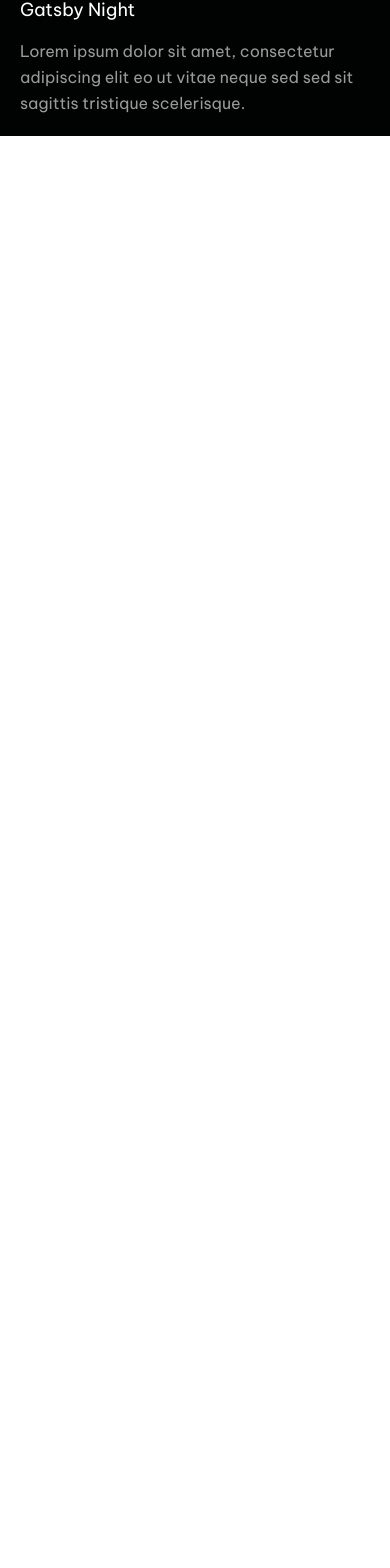
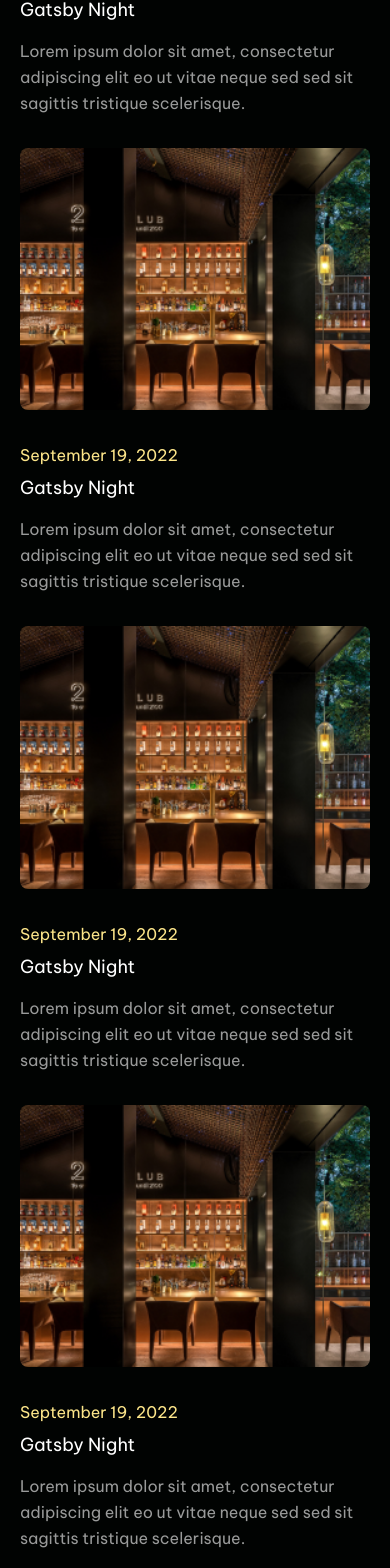
Before and after one commit to x-career18/HDrestaurant, a React (Vite) app in the folder client/: page /restaurants in a window 390 px wide. Shown: the part 1371-2939 px from the top of the page. Before the commit the page ends 1507 px from the top, so only its background shows below. Built offline with nearby package versions, Linux system fonts and the light colour scheme; a web font is replaced by a local one.

Commit message:
added responsive design

```diff
--- a/client/src/pages/restaurants/Restaurants.jsx
+++ b/client/src/pages/restaurants/Restaurants.jsx
@@ -108,7 +108,96 @@ const Restaurants = () => {
                 </div>
               </div>
             </div>
-
+            <div
+              className="Content w-full md:w-[600px] cursor-pointer"
+              onClick={() => {
+                navigate("/menu");
+              }}
+            >
+              <div className="w-full flex flex-col items-start md:flex-row md:inline-flex md:items-center gap-8">
+                <div className="ContentImg">
+                  <img
+                    className="w-96 md:w-[700px] rounded-lg"
+                    src="./src/assets/rest-event-1.png"
+                    alt="restaurant"
+                  />
+                </div>
+                <div className="Content flex-col justify-start items-start gap-2 inline-flex">
+                  <div className="flex-col justify-start items-start flex">
+                    <div className="text-amber-200 text-base font-normal font-beVietnam leading-relaxed">
+                      September 19, 2022
+                    </div>
+                    <div className="text-white text-lg font-normal font-beVietnam leading-10">
+                      Gatsby Night
+                    </div>
+                  </div>
+                  <div className="ContentText self-stretch opacity-60 text-white text-base font-normal font-beVietnam leading-relaxed">
+                    Lorem ipsum dolor sit amet, consectetur adipiscing elit eo
+                    ut vitae neque sed sed sit sagittis tristique scelerisque.
+                  </div>
+                </div>
+              </div>
+            </div>
+            <div
+              className="Content w-full md:w-[600px] cursor-pointer"
+              onClick={() => {
+                navigate("/menu");
+              }}
+            >
+              <div className="w-full flex flex-col items-start md:flex-row md:inline-flex md:items-center gap-8">
+                <div className="ContentImg">
+                  <img
+                    className="w-96 md:w-[700px] rounded-lg"
+                    src="./src/assets/rest-event-1.png"
+                    alt="restaurant"
+                  />
+                </div>
+                <div className="Content flex-col justify-start items-start gap-2 inline-flex">
+                  <div className="flex-col justify-start items-start flex">
+                    <div className="text-amber-200 text-base font-normal font-beVietnam leading-relaxed">
+                      September 19, 2022
+                    </div>
+                    <div className="text-white text-lg font-normal font-beVietnam leading-10">
+                      Gatsby Night
+                    </div>
+                  </div>
+                  <div className="ContentText self-stretch opacity-60 text-white text-base font-normal font-beVietnam leading-relaxed">
+                    Lorem ipsum dolor sit amet, consectetur adipiscing elit eo
+                    ut vitae neque sed sed sit sagittis tristique scelerisque.
+                  </div>
+                </div>
+              </div>
+            </div>
+            <div
+              className="Content w-full md:w-[600px] cursor-pointer"
+              onClick={() => {
+                navigate("/menu");
+              }}
+            >
+              <div className="w-full flex flex-col items-start md:flex-row md:inline-flex md:items-center gap-8">
+                <div className="ContentImg">
+                  <img
+                    className="w-96 md:w-[700px] rounded-lg"
+                    src="./src/assets/rest-event-1.png"
+                    alt="restaurant"
+                  />
+                </div>
+                <div className="Content flex-col justify-start items-start gap-2 inline-flex">
+                  <div className="flex-col justify-start items-start flex">
+                    <div className="text-amber-200 text-base font-normal font-beVietnam leading-relaxed">
+                      September 19, 2022
+                    </div>
+                    <div className="text-white text-lg font-normal font-beVietnam leading-10">
+                      Gatsby Night
+                    </div>
+                  </div>
+                  <div className="ContentText self-stretch opacity-60 text-white text-base font-normal font-beVietnam leading-relaxed">
+                    Lorem ipsum dolor sit amet, consectetur adipiscing elit eo
+                    ut vitae neque sed sed sit sagittis tristique scelerisque.
+                  </div>
+                </div>
+              </div>
+            </div>
 
           </div>
         </div>
```
